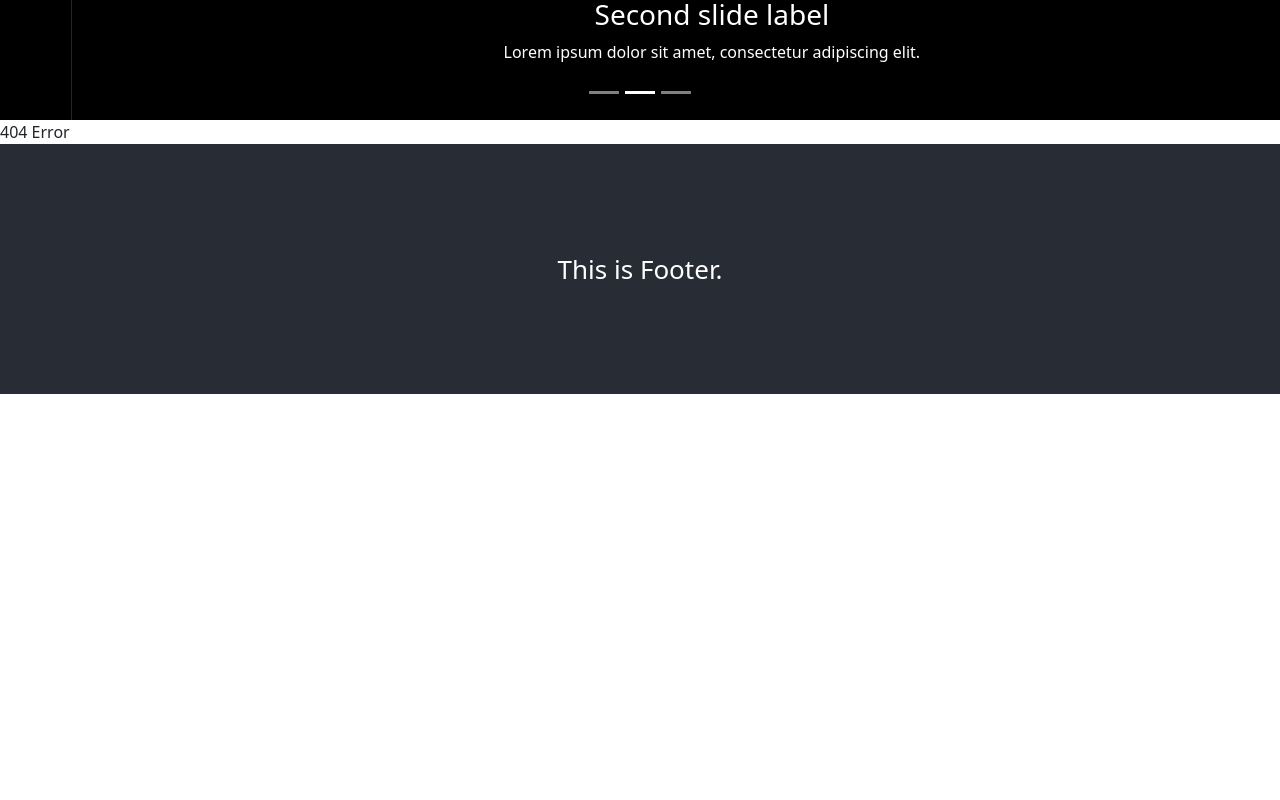
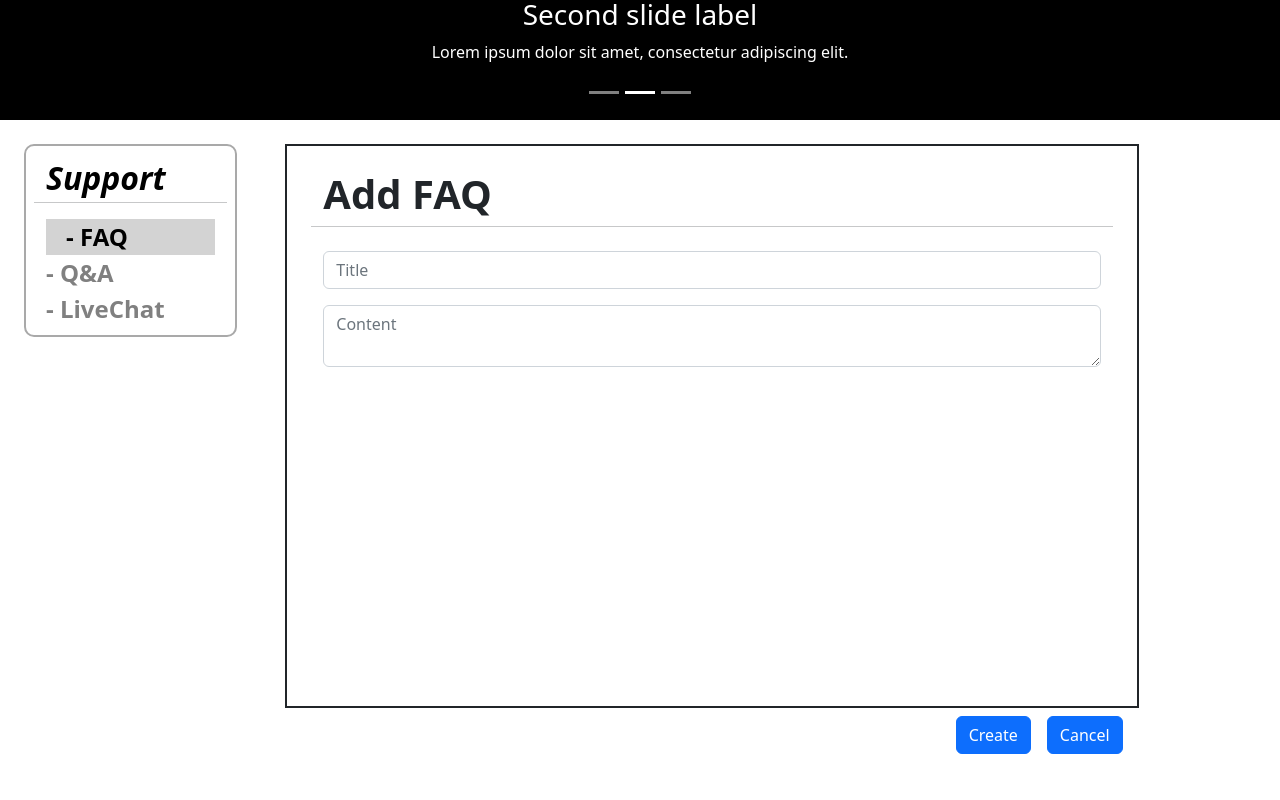
Before and after one commit to JoSihun/HealthCare, a React (Create React App) app in the folder healthcare/src/main/reactfront/: page /support/faqboard/form in a window 1280 px wide. Shown: the part 280-1080 px from the top of the page. Before the commit the page ends 800 px from the top, so only its background shows below. Built offline with nearby package versions, Linux system fonts and the light colour scheme.

Commit message:
fix(reactfront): fix some warnings and Link href url fix Route path in App.js fix Link to in Navigation.js fix Link to in FAQBoard.js fix Link to in FAQPostForm.js

```diff
--- a/healthcare/src/main/reactfront/src/App.js
+++ b/healthcare/src/main/reactfront/src/App.js
@@ -26,8 +26,9 @@ function App() {
                   <Route path="/home" element={<Home />}></Route>
                   <Route path="/introduce" element={<Introduce />}></Route>
 
-                  <Route path="/support/faq" element={<FAQ />}></Route>
-                  <Route path="/support/faq/form" element={<FAQPostForm />}></Route>
+                  <Route path="/support/faqboard" element={<FAQ />}></Route>
+                  <Route path="/support/faqboard/form" element={<FAQPostForm />}></Route>
+
                   <Route path="/support/qna" element={<QNA />}></Route>
                   <Route path="/support/livechat" element={<LiveChat />}></Route>
 
--- a/healthcare/src/main/reactfront/src/components/Navigation.js
+++ b/healthcare/src/main/reactfront/src/components/Navigation.js
@@ -12,7 +12,7 @@ function Navigation() {
             <Navbar collapseOnSelect expand="lg" bg="dark" variant="dark" fixed="top">
                 <Container>
                     <Navbar.Brand href="/">
-                        <img src={logo} width="40" height="35" />
+                        <img src={logo} width="40" height="35" alt="" />
                         HealthCare
                     </Navbar.Brand>
                     <Navbar.Toggle aria-controls="responsive-navbar-nav" />
@@ -24,8 +24,8 @@ function Navigation() {
                             <Nav.Link href="/home">Home</Nav.Link>
                             <Nav.Link href="/introduce">Introduce</Nav.Link>
                             <NavDropdown title="Support" id="collasible-nav-dropdown">
-                                <NavDropdown.Item href="/support/faq">FAQ</NavDropdown.Item>
-                                <NavDropdown.Item href="/support/qna">Q&A</NavDropdown.Item>
+                                <NavDropdown.Item href="/support/faqboard">FAQ</NavDropdown.Item>
+                                <NavDropdown.Item href="/support/qnaboard">Q&A</NavDropdown.Item>
                                 <NavDropdown.Item href="/support/livechat">LiveChat</NavDropdown.Item>
                             </NavDropdown>
                             <Nav.Link href="/my-page">MyPage</Nav.Link>
--- a/healthcare/src/main/reactfront/src/components/TestPage.js
+++ b/healthcare/src/main/reactfront/src/components/TestPage.js
@@ -62,7 +62,7 @@ const TestUseEffect = () => {
                 {posts.map(post => (
                     <li key={ post.id }>
                         <div>{ post.title }</div>
-                        <div><img src={ post.thumbnailUrl }/></div>
+                        <div><img src={ post.thumbnailUrl } alt="" /></div>
                     </li>
                 ))}
             </ul>
@@ -75,7 +75,7 @@ const TestBackend = () => {
     const [testString, setTestString] = useState('');
 
     useEffect(() => {
-        axios.get(baseUrl + '/')
+        axios.get(baseUrl + '/testpage')
             .then(response => setTestString(response.data))
             .catch(error => console.log(error))
     }, []);
--- a/healthcare/src/main/reactfront/src/components/support/FAQBoard.js
+++ b/healthcare/src/main/reactfront/src/components/support/FAQBoard.js
@@ -48,8 +48,8 @@ function FAQ() {
                         <Row className="p-2 sidebar">
                             <div className="sidebarTitle">Support</div>
                             <hr/>
-                            <Link to="/support/faq" style={{ textDecoration: 'none' }}><div className="sidebarItem active">- FAQ</div></Link>
-                            <Link to="/support/qna" style={{ textDecoration: 'none' }}><div className="sidebarItem">- Q&A</div></Link>
+                            <Link to="/support/faqboard" style={{ textDecoration: 'none' }}><div className="sidebarItem active">- FAQ</div></Link>
+                            <Link to="/support/qnaboard" style={{ textDecoration: 'none' }}><div className="sidebarItem">- Q&A</div></Link>
                             <Link to="/support/livechat" style={{ textDecoration: 'none' }}><div className="sidebarItem">- LiveChat</div></Link>
                         </Row>
                     </Col>
@@ -60,55 +60,11 @@ function FAQ() {
                             <h1><b>FAQ</b></h1>
                             <hr/>
                             <GetFAQList />
-                            {/* <Accordion>
-                                <Accordion.Item eventKey="0">
-                                    <Accordion.Header><h3>Q. Accordion Item #1</h3></Accordion.Header>
-                                    <Accordion.Body>
-                                        <h5>
-                                            A. Lorem ipsum dolor sit amet, consectetur adipiscing elit, sed do
-                                            eiusmod tempor incididunt ut labore et dolore magna aliqua. Ut enim ad
-                                            minim veniam, quis nostrud exercitation ullamco laboris nisi ut
-                                            aliquip ex ea commodo consequat. Duis aute irure dolor in
-                                            reprehenderit in voluptate velit esse cillum dolore eu fugiat nulla
-                                            pariatur. Excepteur sint occaecat cupidatat non proident, sunt in
-                                            culpa qui officia deserunt mollit anim id est laborum.
-                                        </h5>
-                                    </Accordion.Body>
-                                </Accordion.Item>
-                                <Accordion.Item eventKey="1">
-                                    <Accordion.Header><h3>Q. Accordion Item #2</h3></Accordion.Header>
-                                    <Accordion.Body className="bg-primary">
-                                        <h5>
-                                            A. Lorem ipsum dolor sit amet, consectetur adipiscing elit, sed do
-                                            eiusmod tempor incididunt ut labore et dolore magna aliqua. Ut enim ad
-                                            minim veniam, quis nostrud exercitation ullamco laboris nisi ut
-                                            aliquip ex ea commodo consequat. Duis aute irure dolor in
-                                            reprehenderit in voluptate velit esse cillum dolore eu fugiat nulla
-                                            pariatur. Excepteur sint occaecat cupidatat non proident, sunt in
-                                            culpa qui officia deserunt mollit anim id est laborum.
-                                        </h5>
-                                    </Accordion.Body>
-                                </Accordion.Item>
-                                <Accordion.Item eventKey="2">
-                                    <Accordion.Header><h3>Q. Accordion Item #3</h3></Accordion.Header>
-                                    <Accordion.Body className="bg-primary">
-                                        <h5>
-                                            A. Lorem ipsum dolor sit amet, consectetur adipiscing elit, sed do
-                                            eiusmod tempor incididunt ut labore et dolore magna aliqua. Ut enim ad
-                                            minim veniam, quis nostrud exercitation ullamco laboris nisi ut
-                                            aliquip ex ea commodo consequat. Duis aute irure dolor in
-                                            reprehenderit in voluptate velit esse cillum dolore eu fugiat nulla
-                                            pariatur. Excepteur sint occaecat cupidatat non proident, sunt in
-                                            culpa qui officia deserunt mollit anim id est laborum.
-                                        </h5>
-                                    </Accordion.Body>
-                                </Accordion.Item>
-                            </Accordion> */}
                         </Row>
                         <Row className="p-2 h-25 align-content-start">
                             <div className="p-0 d-flex justify-content-end">
-                                <Link to="/support/faq/form" style={{ textDecoration: 'none' }}><Button className="mx-2">Create</Button></Link>
-                                <Link to="/support/faq/list" style={{ textDecoration: 'none' }}><Button className="mx-2">Delete</Button></Link>
+                                <Link to="/support/faqboard/form" style={{ textDecoration: 'none' }}><Button className="mx-2">Create</Button></Link>
+                                <Link to="/support/faqboard" style={{ textDecoration: 'none' }}><Button className="mx-2">Cancel</Button></Link>
                             </div>
                         </Row>
                     </Col>
--- a/healthcare/src/main/reactfront/src/components/support/FAQPostForm.js
+++ b/healthcare/src/main/reactfront/src/components/support/FAQPostForm.js
@@ -40,8 +40,8 @@ function FAQPostForm() {
                         <Row className="p-2 h-25 align-content-start">
 
                             <div className="p-0 d-flex justify-content-end">
-                                <Link to="/support/faq/form" style={{ textDecoration: 'none' }}><Button className="mx-2">Create</Button></Link>
-                                <Link to="/support/faq/list" style={{ textDecoration: 'none' }}><Button className="mx-2">Delete</Button></Link>
+                                <Link to="/support/faqboard/form" style={{ textDecoration: 'none' }}><Button className="mx-2">Create</Button></Link>
+                                <Link to="/support/faqboard" style={{ textDecoration: 'none' }}><Button className="mx-2">Cancel</Button></Link>
                             </div>
                         </Row>
                     </Col>
```
